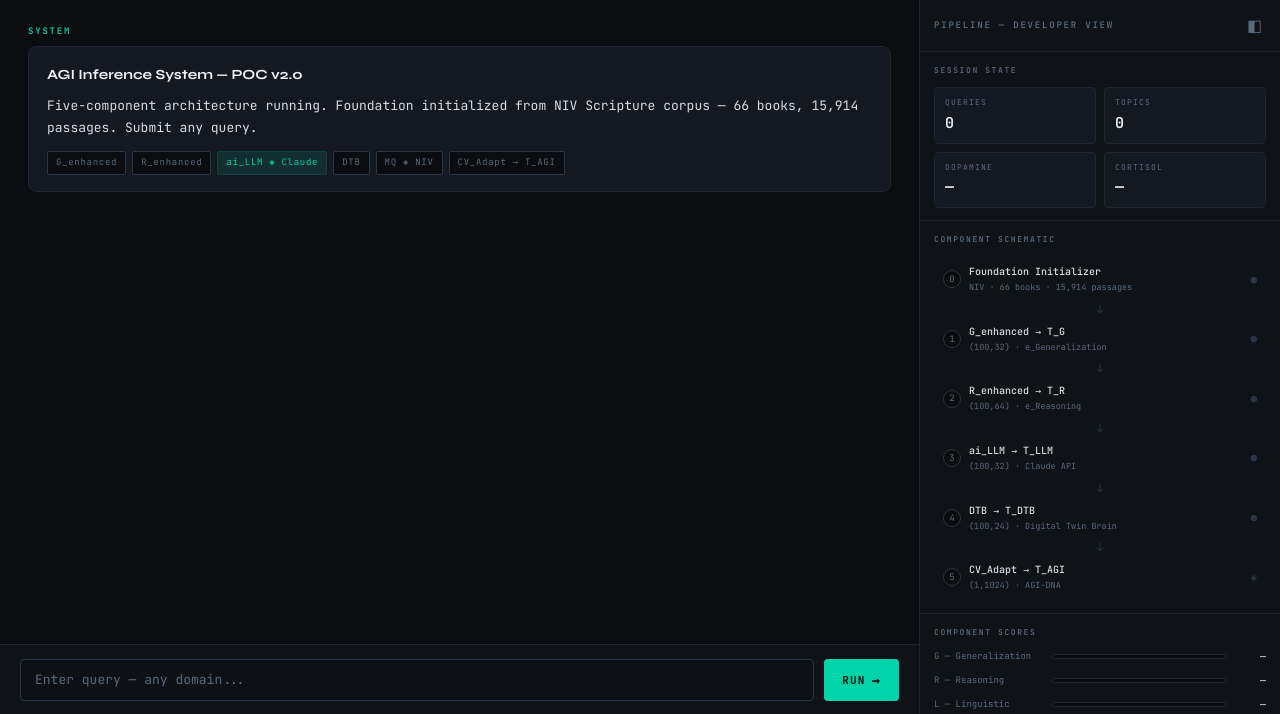
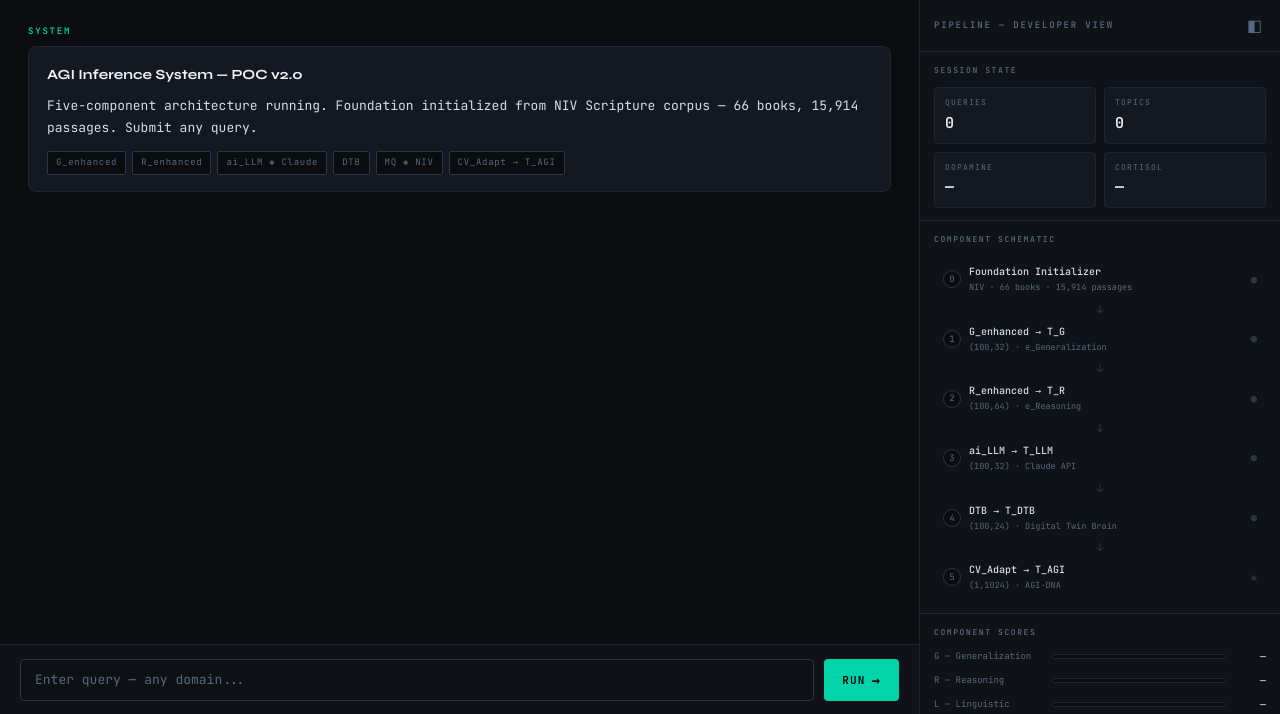
Before and after one commit to Osterneck/ai2agi, a Flask app: page / in a window 1280 px wide. Shown: the part 52-766 px from the top of the page. Run offline with Flask 3, Linux system fonts and the light colour scheme.

Commit message:
Update index.html

```diff
--- a/templates/index.html
+++ b/templates/index.html
@@ -48,7 +48,7 @@
           <div class="component-pills">
             <span class="pill" id="pill-G">G_enhanced</span>
             <span class="pill" id="pill-R">R_enhanced</span>
-            <span class="pill pill-accent" id="pill-LLM">ai_LLM ◈ Claude</span>
+            <span class="pill" id="pill-LLM">ai_LLM ◈ Claude</span>
             <span class="pill" id="pill-DTB">DTB</span>
             <span class="pill" id="pill-MQ">MQ ◈ NIV</span>
             <span class="pill" id="pill-CV">CV_Adapt → T_AGI</span>
```
